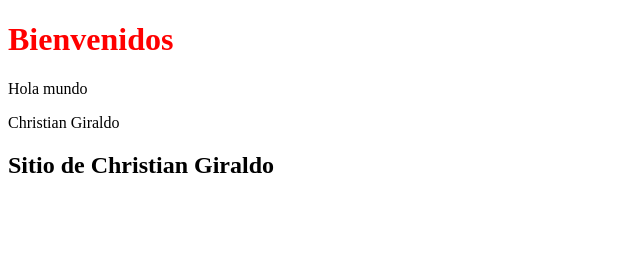
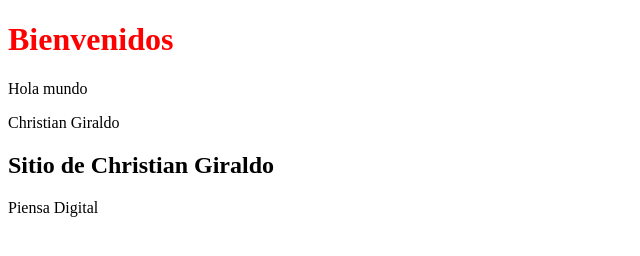
Before and after one commit to cdgiraldog/DesarrolloFullStack, a plain HTML site: page index.html in a window 1280 px wide. Shown: the whole page, without its empty margins (0-640 px from the left). Drawn offline with Linux system fonts and the light colour scheme.

Commit message:
Agregue un parrafo

```diff
--- a/index.html
+++ b/index.html
@@ -10,5 +10,6 @@
 	<p>Hola mundo</p>
 	<p>Christian Giraldo</p>
 	<h2>Sitio de Christian Giraldo</h2>
+	<p>Piensa Digital</p>
 </body>
 </html>
```
